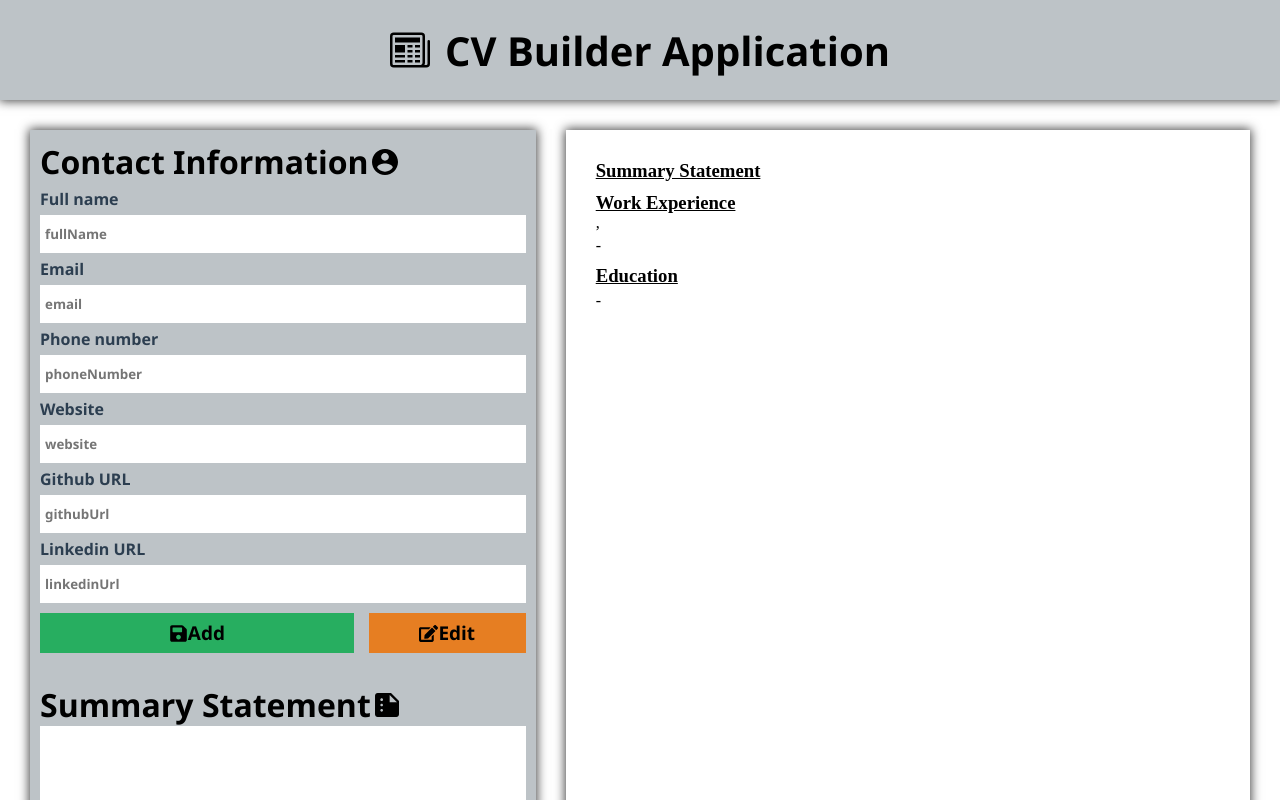
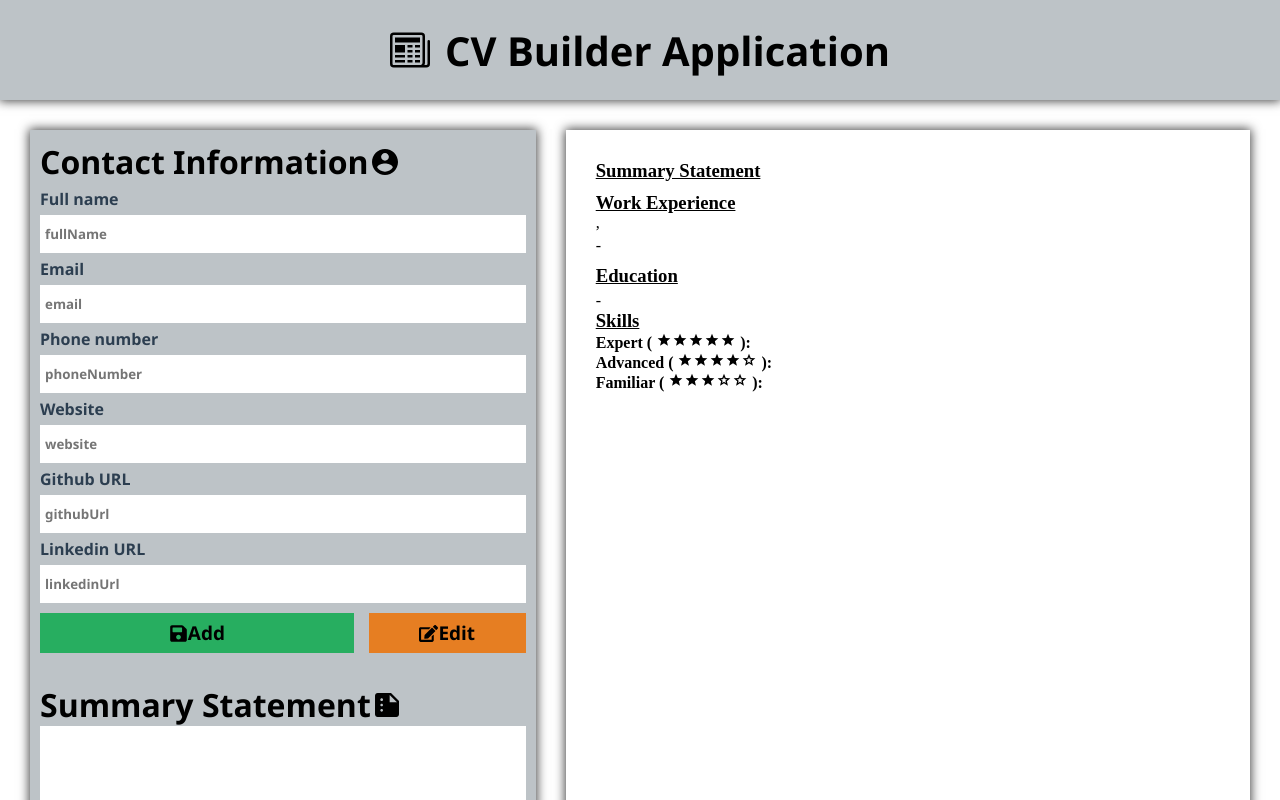
Before and after one commit to IchoubaneMed/cv-project, a React (Create React App) app: page / in a window 1280 px wide. Shown: the top 800 px of the page. Built offline with nearby package versions, Linux system fonts and the light colour scheme.

Commit message:
Added Skills section inside the Resume.js file

```diff
--- a/src/components/Resume.js
+++ b/src/components/Resume.js
@@ -1,6 +1,7 @@
 import React, { Component } from 'react';
 import { connect } from 'react-redux';
 import '../styles/resume.css';
+import { RiStarSFill, RiStarSLine } from "react-icons/ri";
 
 class Resume extends Component {
     constructor(props) {
@@ -29,7 +30,7 @@ class Resume extends Component {
 
         const userDate = date.split(" ");
 
-        if(months[userDate[1]] === currentMonth && userDate[3] === currentYear) {
+        if (months[userDate[1]] === currentMonth && userDate[3] === currentYear) {
             return "Present";
         } else if (date === '') {
             return "";
@@ -84,6 +85,19 @@ class Resume extends Component {
                     <p>{this.props.university_name}</p>
                     <p className="inline italic">{this.handleDate(this.props.from_education)}</p>-<p className="inline italic">{this.handleDate(this.props.to_education)}</p>
                 </div>
+
+                <div className="resume-skills">
+                    <h3 className="underline">Skills</h3>
+                    <div>
+                        <h4 className="inline flex">Expert ( <RiStarSFill /><RiStarSFill /><RiStarSFill /><RiStarSFill /><RiStarSFill /> ): </h4><p className="inline">{this.props.expert}</p>
+                    </div>
+                    <div>
+                        <h4 className="inline flex">Advanced ( <RiStarSFill /><RiStarSFill /><RiStarSFill /><RiStarSFill /><RiStarSLine /> ): </h4><p className="inline">{this.props.advanced}</p>
+                    </div>
+                    <div>
+                        <h4 className="inline flex">Familiar ( <RiStarSFill /><RiStarSFill /><RiStarSFill /><RiStarSLine /><RiStarSLine /> ): </h4><p className="inline">{this.props.familiar}</p>
+                    </div>
+                </div>
             </div>
         );
     }
@@ -111,6 +125,10 @@ const mapStateToProps = (state) => {
         university_name: state.educationReducer.university_name,
         from_education: state.educationReducer.from_education,
         to_education: state.educationReducer.to_education,
+
+        expert: state.skillsReducer.expert,
+        advanced: state.skillsReducer.advanced,
+        familiar: state.skillsReducer.familiar,
     }
 }
 
```
